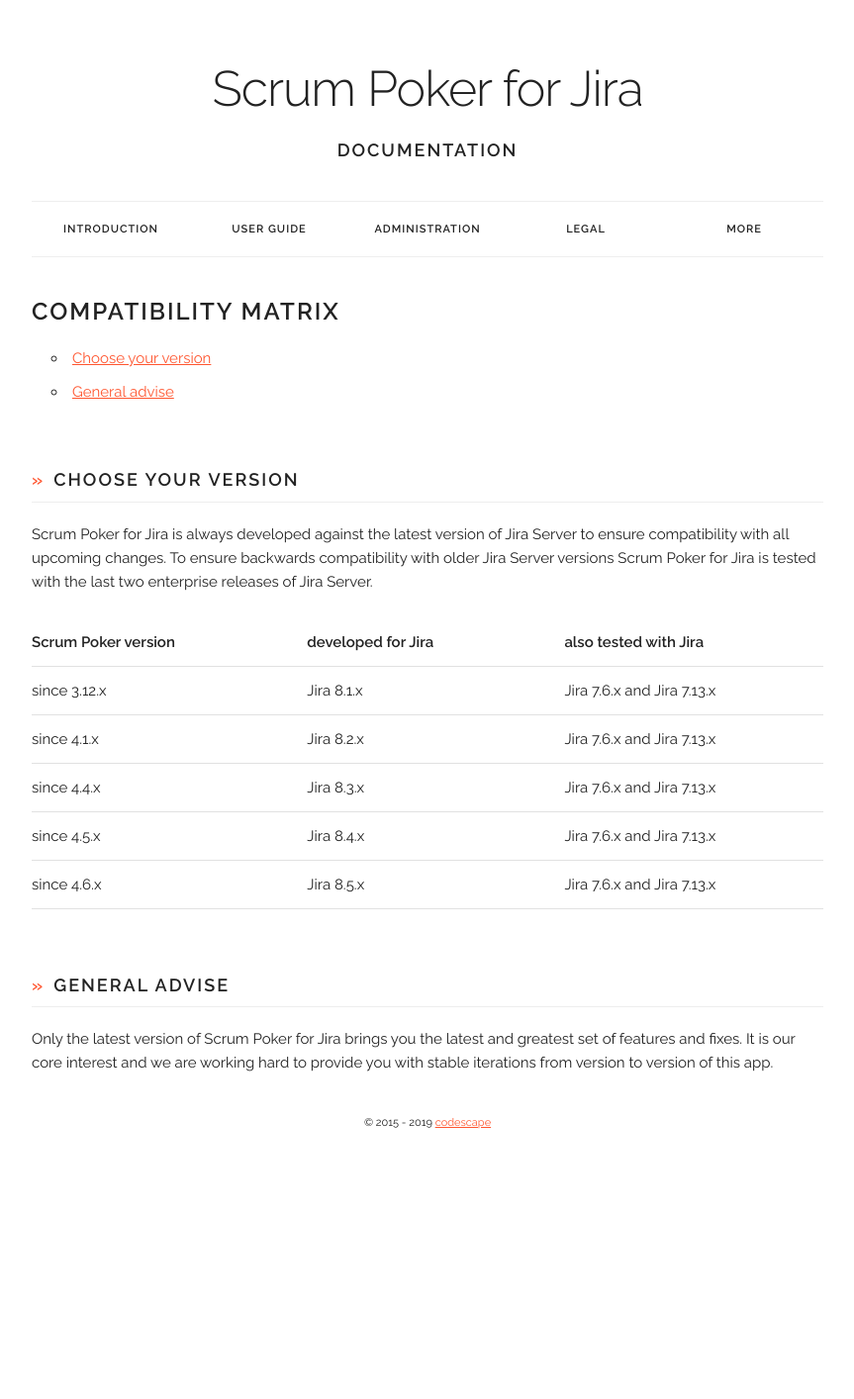
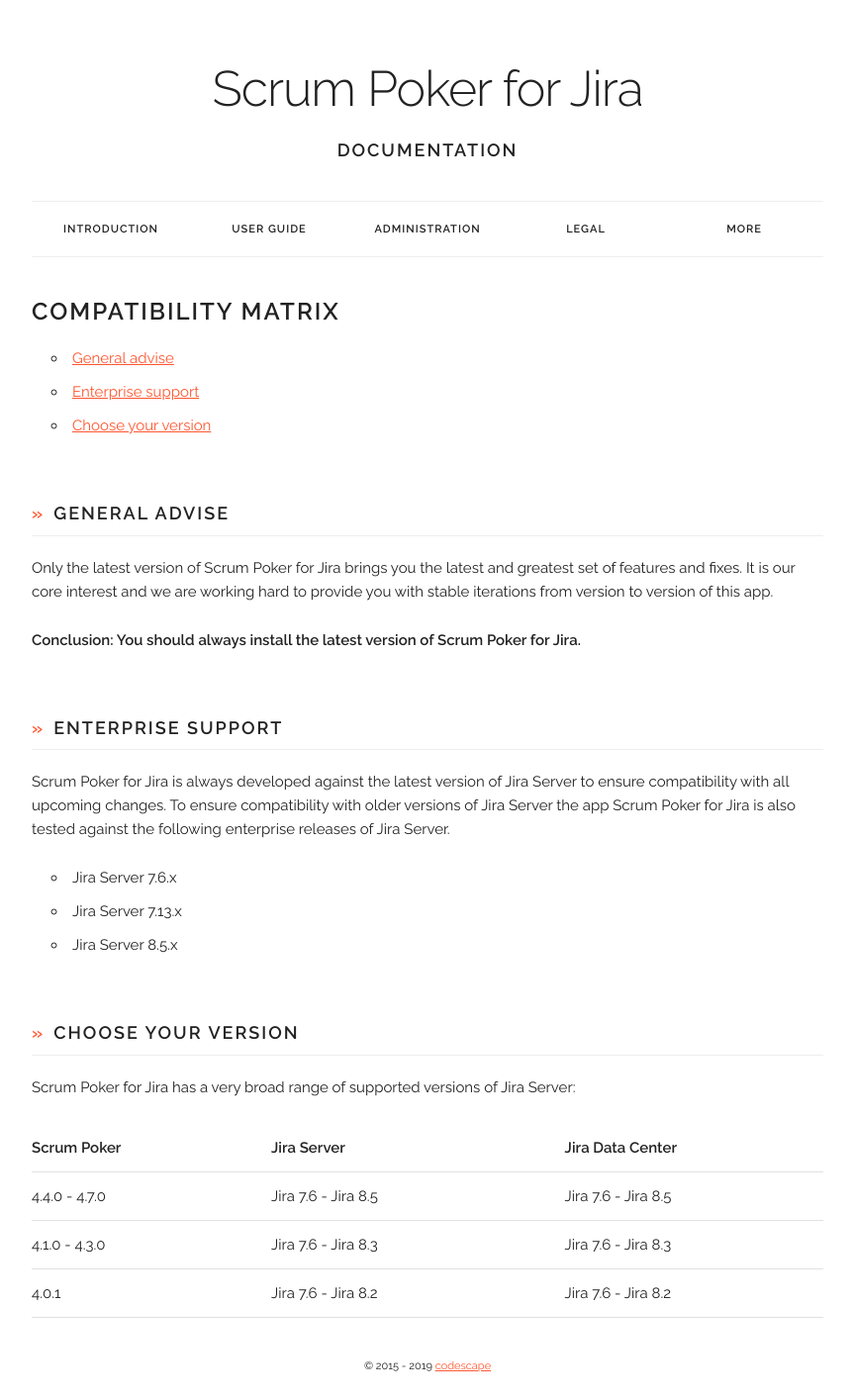
Before and after one commit to codescape/jira-scrum-poker, a Jekyll site: the page built from docs/compatibility-matrix.md, in a window 1280 px wide. Shown: the whole page at 99% size, without its empty margins (208-1071 px from the left). Built offline with Jekyll 4.4.1, drawn with Linux system fonts in a browser that asks for light colours; nearby versions of some CDN libraries; before the commit the page ends 1169 px from its top, so only the background shows below that.

Commit message:
docs: rework compatibility matrix and recommend updating to the latest version

```diff
--- a/docs/compatibility-matrix.md
+++ b/docs/compatibility-matrix.md
@@ -6,20 +6,28 @@
 * Table of Contents
 {:toc}
 
-### Choose your version
-
-Scrum Poker for Jira is always developed against the latest version of Jira Server to ensure compatibility with all upcoming changes.
-To ensure backwards compatibility with older Jira Server versions Scrum Poker for Jira is tested with the last two enterprise releases of Jira Server.
-
-| Scrum Poker version | developed for Jira | also tested with Jira      |
-|---------------------|--------------------|----------------------------|
-| since 3.12.x        | Jira 8.1.x         | Jira 7.6.x and Jira 7.13.x |
-| since 4.1.x         | Jira 8.2.x         | Jira 7.6.x and Jira 7.13.x |
-| since 4.4.x         | Jira 8.3.x         | Jira 7.6.x and Jira 7.13.x |
-| since 4.5.x         | Jira 8.4.x         | Jira 7.6.x and Jira 7.13.x |
-| since 4.6.x         | Jira 8.5.x         | Jira 7.6.x and Jira 7.13.x |
-
 ### General advise
 
 Only the latest version of Scrum Poker for Jira brings you the latest and greatest set of features and fixes.
 It is our core interest and we are working hard to provide you with stable iterations from version to version of this app.
+
+**Conclusion: You should always install the latest version of Scrum Poker for Jira.**
+
+### Enterprise support
+
+Scrum Poker for Jira is always developed against the latest version of Jira Server to ensure compatibility with all upcoming changes.
+To ensure compatibility with older versions of Jira Server the app Scrum Poker for Jira is also tested against the following enterprise releases of Jira Server.
+
+* Jira Server 7.6.x
+* Jira Server 7.13.x
+* Jira Server 8.5.x
+
+### Choose your version
+
+Scrum Poker for Jira has a very broad range of supported versions of Jira Server:
+
+| Scrum Poker     | Jira Server           | Jira Data Center      |
+| --------------- | --------------------- | --------------------- |
+| 4.4.0 - 4.7.0   | Jira 7.6 - Jira 8.5   | Jira 7.6 - Jira 8.5   |
+| 4.1.0 - 4.3.0   | Jira 7.6 - Jira 8.3   | Jira 7.6 - Jira 8.3   |
+| 4.0.1           | Jira 7.6 - Jira 8.2   | Jira 7.6 - Jira 8.2   |
```
Also changed, not shown: contributing.md (+2 -1 lines), docs/changelog.md.
